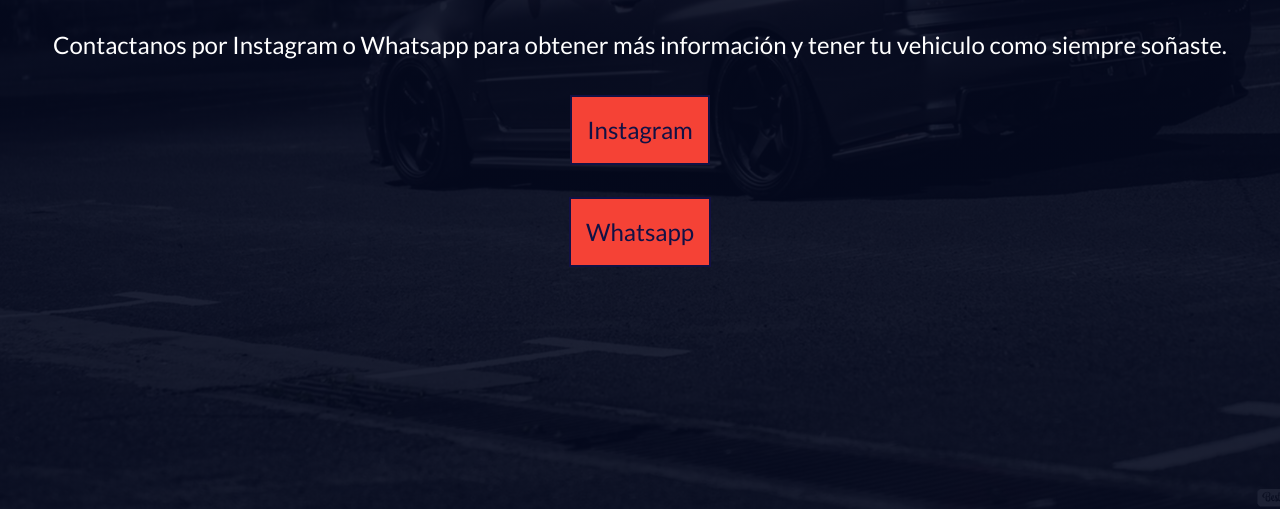
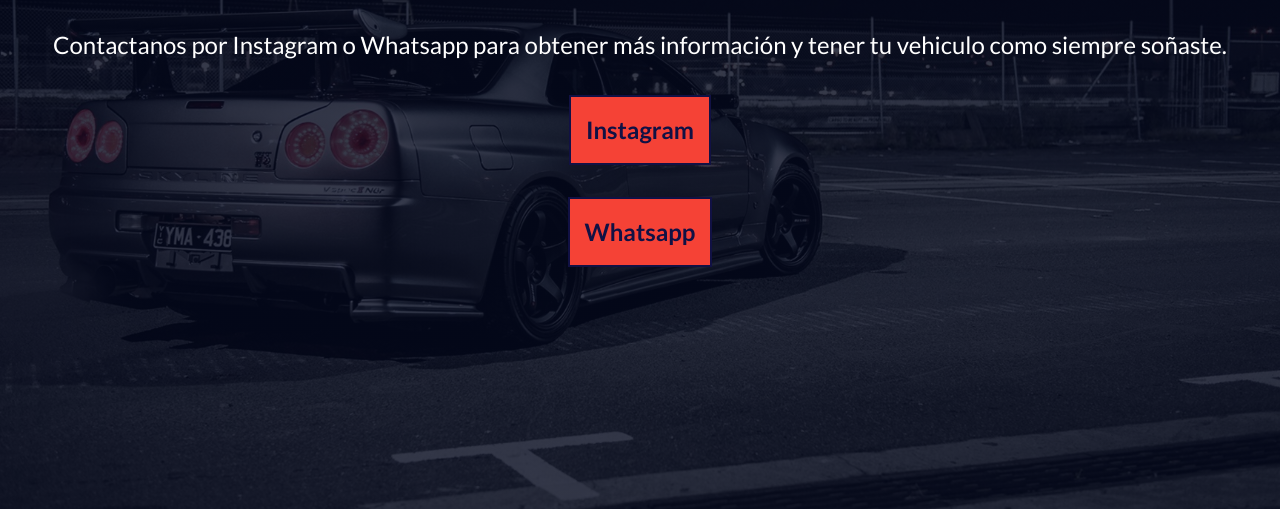
Before and after one commit to GasparKritsch/Tercer-entrega-proyecto-final, a website: page pages/Contactos.html in a window 1280 px wide. Shown: the part 291-800 px from the top of the page. Drawn offline with nearby package versions, Linux system fonts and the light colour scheme.

Commit message:
tercer commit

```diff
--- a/scss/_contactos.scss
+++ b/scss/_contactos.scss
@@ -1,7 +1,7 @@
 .heroContactos{
     width: 100%;
     height: 100vh;
-    background-image: linear-gradient(rgba(4,9,30,0.9),rgba(4,9,30,0.9)),url(../img/Background-4.jpg);
+    background-image: linear-gradient(rgba(4,9,30,0.8),rgba(4,9,30,0.8)),url(../img/Background-5.jpg);
     background-position: center;
     background-size: cover;
     position: relative;
@@ -27,6 +27,7 @@
                 font-size: 1.5rem;
                 padding: 15px;
                 margin-top: 2rem;
+                font-weight: 700;
                 background-color: $Naranja;
                 border: 2px solid #114;
                 transition: 0.2s;
--- a/scss/_gallery.scss
+++ b/scss/_gallery.scss
@@ -1,7 +1,7 @@
 .heroBlog{
     width: 100%;
     height: 100vh;
-    background-image: linear-gradient(rgba(4,9,30,0.8),rgba(4,9,30,0.8)),url(../img/Background-3.jpg);
+    background-image: linear-gradient(rgba(4,9,30,0.8),rgba(4,9,30,0.8)),url(../img/Background-4.jpg);
     background-position: center;
     background-size: cover;
     position: relative;
--- a/scss/_index.scss
+++ b/scss/_index.scss
@@ -1,7 +1,8 @@
 .hero{
+    color: white;
     width: 100%;
     height: 100vh;
-    background-image: linear-gradient(rgba(4,9,30,0.8),rgba(4,9,30,0.8)),url(../img/Background-5.jpg);
+    background-image: linear-gradient(rgba(4,9,30,0.8),rgba(4,9,30,0.8)),url(../img/Background.png);
     background-position: center;
     background-size: cover;
     position: relative;
--- a/scss/_servicios.scss
+++ b/scss/_servicios.scss
@@ -1,7 +1,7 @@
 .heroServicios{
     width: 100%;
     height: 100vh;
-    background-image: linear-gradient(rgba(4,9,30,0.8),rgba(4,9,30,0.8)),url(../img/Background-3.jpg);
+    background-image: linear-gradient(rgba(4,9,30,0.8),rgba(4,9,30,0.8)),url(../img/Background-2.jpg);
     background-position: center;
     background-size: cover;
     position: relative;
--- a/scss/_shop.scss
+++ b/scss/_shop.scss
@@ -1,7 +1,7 @@
 .heroShop{
     width: 100%;
     height: 100vh;
-    background-image: linear-gradient(rgba(4,9,30,0.8),rgba(4,9,30,0.8)),url(../img/Background-2.jpg);
+    background-image: linear-gradient(rgba(4,9,30,0.8),rgba(4,9,30,0.8)),url(../img/Background-3.jpg);
     background-position: center;
     background-size: cover;
     position: relative;
```
Also changed, not shown: css/estilo.css, img/Background.png (added).
